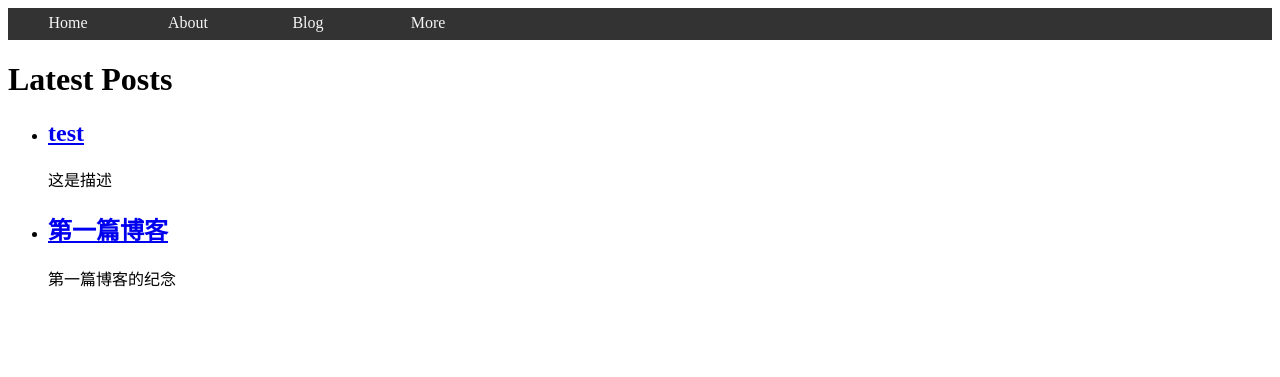
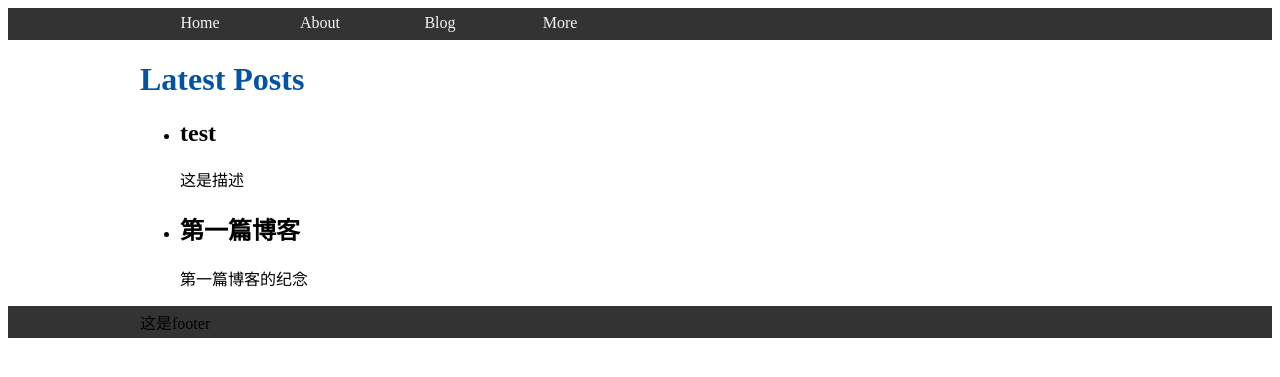
Before and after one commit to ParameterX/parameterx.github.io, a Jekyll site: the page built from blog.html, in a window 1280 px wide. Shown: the top 377 px of the page. Built offline with Jekyll 4.4.1, drawn with Linux system fonts in a browser that asks for light colours.

Commit message:
alpha1.4.2

```diff
--- a/_includes/footer.html
+++ b/_includes/footer.html
@@ -0,0 +1,5 @@
+<link rel="stylesheet" href="/assets/css/styles.css">
+
+<div class="footer">
+    <div class="main">这是footer</div>
+</div>
--- a/_includes/header.html
+++ b/_includes/header.html
@@ -1,5 +1,5 @@
 <link rel="stylesheet" href="/assets/css/styles.css">
 
 <div class="header">
-    {% include navigation.html %}
+    <div class="main">{% include navigation.html %}</div>
 </div>
--- a/_layouts/default.html
+++ b/_layouts/default.html
@@ -7,7 +7,9 @@
   </head>
   <body>
     {% include header.html %}
-    {{ content }}
+    <div class="main">
+      {{ content }}
+    </div>
     {% include footer.html %}
   </body>
 </html>
--- a/_layouts/post.html
+++ b/_layouts/post.html
@@ -4,5 +4,5 @@ layout: default
 
 <h1>{{ page.title }}</h1>
 <p>{{ page.date | date_to_string }} - {{ page.author }}</p>
-
+<div class="hline"></div>
 <div>{{ content }}</div>
--- a/assets/css/styles.css
+++ b/assets/css/styles.css
@@ -1,10 +1,29 @@
 ---
 ---
-nav {
-    margin: 0;
+/*全局设置*/
+* {
+    text-decoration: none;
+}
+h1 {
+    color: rgb(0, 84, 163);
+}
+.main {
+    margin: 0 auto;
+    width: 1000px;
+}
+
+.hline {
+    display: inline-block;
+    height: 1px;
+    background-color: #333;
+    width: 100px;
+    margin: 0px auto;
 }
 
 /*设置导航栏的样式*/
+nav {
+    margin: 0 auto;
+}
 nav {
     list-style: none;
     float: left;
@@ -39,3 +58,16 @@ nav li {
         height: 64px;
     }
 }
+/*设置footer的样式*/
+.footer {
+    margin: 0;
+    width: 100%;
+    height: 32px;
+    background-color: #333;
+    align-content: center;
+}
+@media screen and (max-width: 500px){
+    .footer {
+        height: 64px;
+    }
+}
--- a/blog.html
+++ b/blog.html
@@ -8,7 +8,7 @@ title: Blog
   {% for post in site.posts %}
     <li>
       <div>
-        <h2><a href="{{ post.url }}">{{ post.title }}</a></h2>
+        <h2><a href="{{ post.url }}" style="color:black">{{ post.title }}</a></h2>
         {{ post.description }}
       </div>
     </li>
```
Also changed, not shown: about.md (+1 -1 lines), favicon.ico (added), 9 other files.
